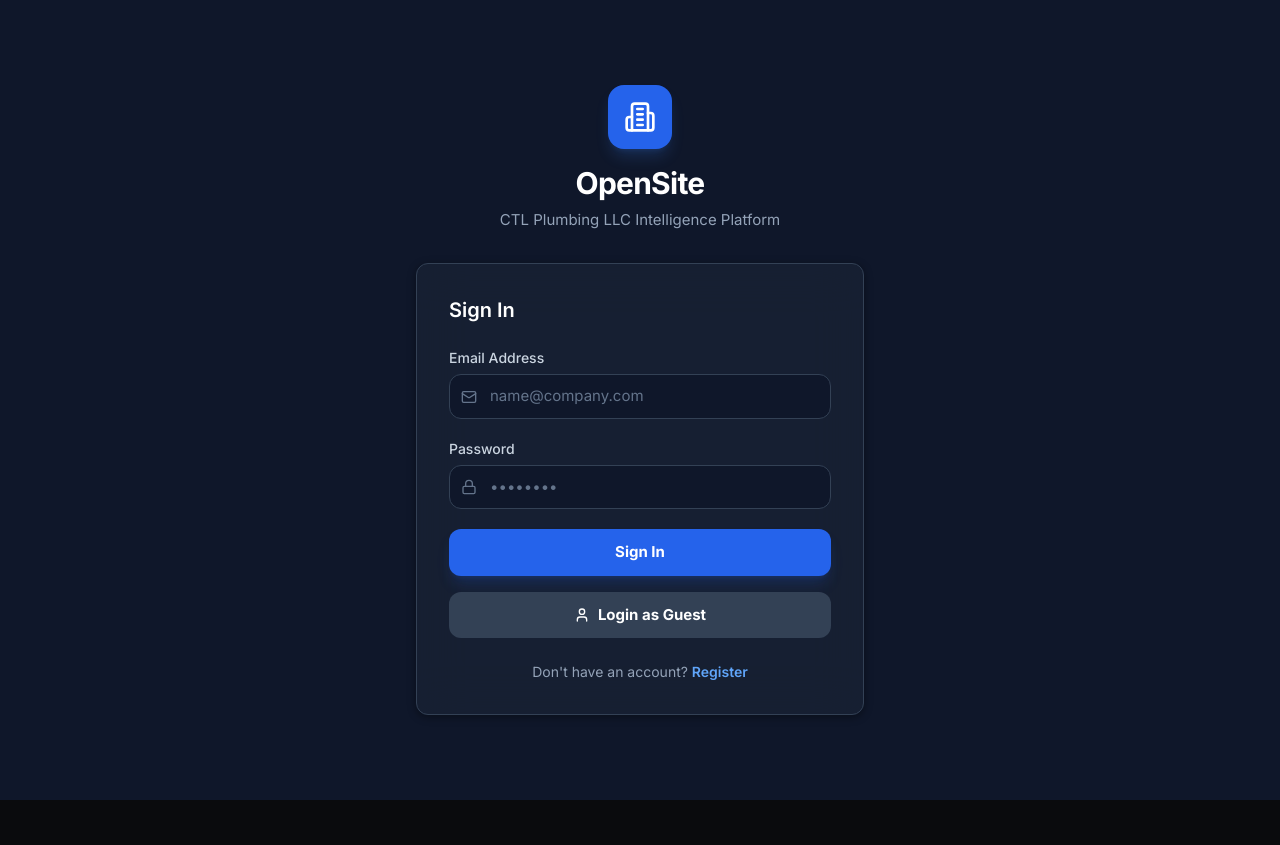
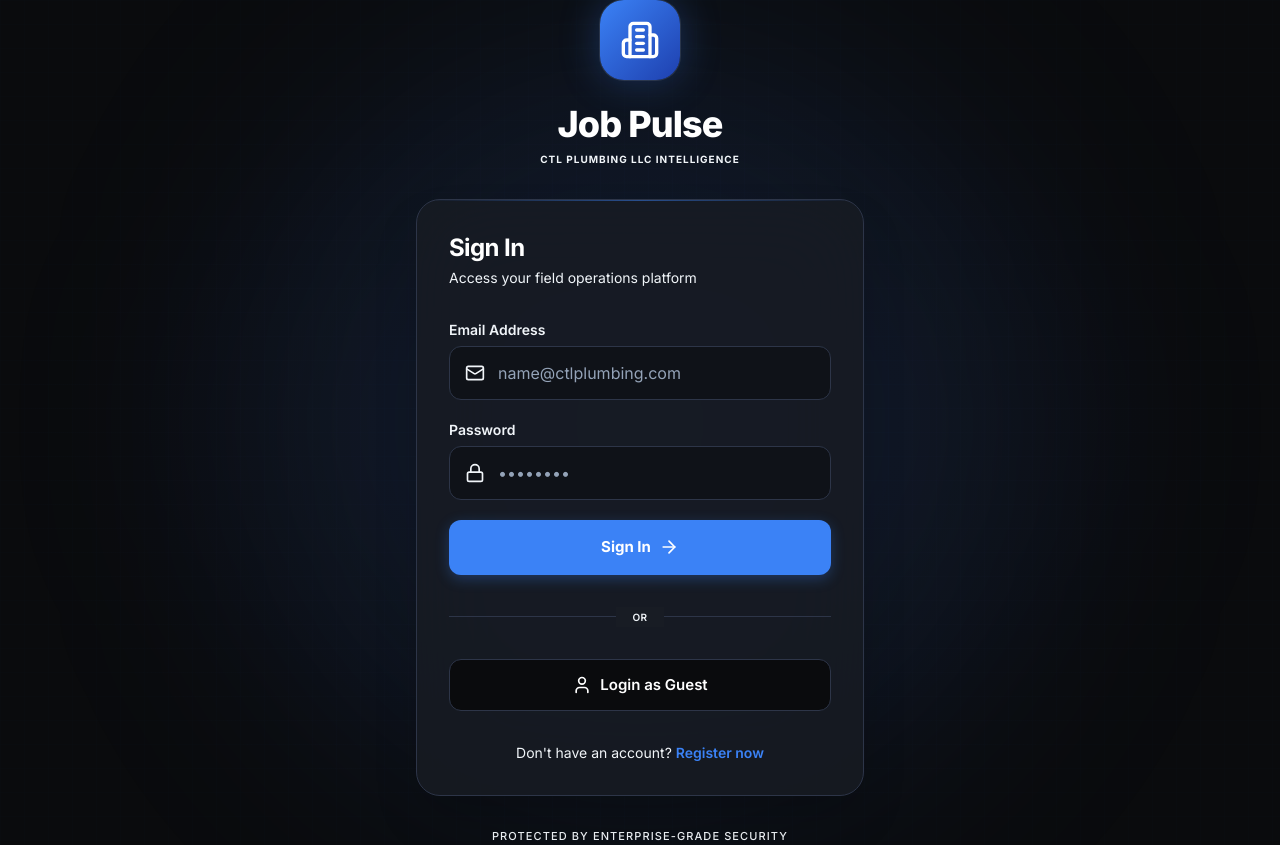
Before and after one commit to djscrew1738/opensite, a React (Vite) app in the folder frontend/: page /login in a window 1280 px wide. Before the commit the page ends 800 px from the top, so only its background shows below. Built offline with nearby package versions, Linux system fonts and the light colour scheme.

Commit message:
feat(ui): redesign Auth page with Dark Forge aesthetics, glassmorphism, and Framer Motion entrance animations

```diff
--- a/frontend/src/pages/Auth.jsx
+++ b/frontend/src/pages/Auth.jsx
@@ -1,8 +1,26 @@
 import React, { useState } from 'react';
 import { useNavigate, Link, useLocation } from 'react-router-dom';
+import { motion } from 'framer-motion';
 import { useAuth } from '../hooks/useAuth';
 import { useToast } from '../hooks/useToast';
-import { Building2, Mail, Lock, User, Loader2, AlertCircle } from 'lucide-react';
+import { Building2, Mail, Lock, User, Loader2, ArrowRight } from 'lucide-react';
+
+const containerVariants = {
+  hidden: { opacity: 0 },
+  visible: {
+    opacity: 1,
+    transition: { staggerChildren: 0.1, delayChildren: 0.1 }
+  }
+};
+
+const itemVariants = {
+  hidden: { y: 20, opacity: 0 },
+  visible: {
+    y: 0,
+    opacity: 1,
+    transition: { type: "spring", stiffness: 300, damping: 24 }
+  }
+};
 
 export function Login() {
   const [email, setEmail] = useState('');
@@ -45,43 +63,66 @@ export function Login() {
   };
 
   return (
-    <div className="min-h-screen flex items-center justify-center bg-gray-900 px-4">
-      <div className="max-w-md w-full">
-        <div className="text-center mb-8">
-          <div className="inline-flex items-center justify-center w-16 h-16 rounded-2xl bg-blue-600 mb-4 shadow-lg shadow-blue-500/20">
-            <Building2 className="w-8 h-8 text-white" />
+    <div className="min-h-screen flex items-center justify-center bg-forge relative overflow-hidden px-4">
+      {/* Background Effects */}
+      <div className="absolute inset-0 bg-blueprint opacity-30 pointer-events-none" />
+      <div className="absolute top-1/2 left-1/2 -translate-x-1/2 -translate-y-1/2 w-[800px] h-[800px] bg-accent-blue/10 rounded-full blur-[120px] pointer-events-none" />
+
+      <motion.div
+        className="max-w-md w-full relative z-10"
+        variants={containerVariants}
+        initial="hidden"
+        animate="visible"
+      >
+        <motion.div variants={itemVariants} className="text-center mb-8">
+          <div className="inline-flex items-center justify-center w-20 h-20 rounded-3xl bg-gradient-to-br from-accent-blue to-blue-800 mb-6 shadow-[0_0_40px_rgba(59,130,246,0.3)] ring-1 ring-white/10 relative group overflow-hidden">
+            <div className="absolute inset-0 bg-white/20 opacity-0 group-hover:opacity-100 transition-opacity" />
+            <Building2 className="w-10 h-10 text-white relative z-10" />
           </div>
-          <h1 className="text-3xl font-bold text-white tracking-tight">OpenSite</h1>
-          <p className="text-gray-400 mt-2">CTL Plumbing LLC Intelligence Platform</p>
+          <h1 className="text-4xl font-display font-black text-white tracking-tight mb-2">
+            Job Pulse
+          </h1>
+          <p className="text-surface-400 font-bold tracking-widest uppercase text-[10px]">
+            CTL Plumbing LLC Intelligence
+          </p>
+        </motion.div>
+
+        <motion.div
+          variants={itemVariants}
+          className="bg-surface-elevated/80 backdrop-blur-2xl border border-border-strong rounded-3xl p-8 shadow-2xl relative overflow-hidden"
+        >
+          {/* Subtle top border glow */}
+          <div className="absolute top-0 left-0 right-0 h-[1px] bg-gradient-to-r from-transparent via-accent-blue/50 to-transparent" />
+
+          <div className="mb-8">
+            <h2 className="text-2xl font-bold text-white tracking-tight">Sign In</h2>
+            <p className="text-surface-400 text-sm mt-1">Access your field operations platform</p>
           </div>
 
-        <div className="card p-8 bg-gray-800/50 border-gray-700 backdrop-blur-xl">
-          <h2 className="text-xl font-semibold text-white mb-6">Sign In</h2>
-
           <form onSubmit={handleSubmit} className="space-y-5">
-            <div>
-              <label className="block text-sm font-medium text-gray-300 mb-1.5">Email Address</label>
-              <div className="relative">
-                <Mail className="absolute left-3 top-1/2 -translate-y-1/2 w-4 h-4 text-gray-500" />
+            <div className="space-y-1.5">
+              <label className="block text-sm font-semibold text-surface-300">Email Address</label>
+              <div className="relative group">
+                <Mail className="absolute left-4 top-1/2 -translate-y-1/2 w-5 h-5 text-surface-500 group-focus-within:text-accent-blue transition-colors" />
                 <input
                   type="email"
                   required
-                  className="w-full pl-10 pr-4 py-2.5 bg-gray-900 border border-gray-700 rounded-xl text-white placeholder-gray-500 focus:outline-none focus:ring-2 focus:ring-blue-500/50 transition-all"
-                  placeholder="name@company.com"
+                  className="w-full pl-12 pr-4 py-3.5 bg-surface-primary/50 border border-border-strong rounded-xl text-white placeholder-surface-500 focus:outline-none focus:border-accent-blue focus:ring-1 focus:ring-accent-blue transition-all text-base"
+                  placeholder="name@ctlplumbing.com"
                   value={email}
                   onChange={(e) => setEmail(e.target.value)}
                 />
               </div>
             </div>
 
-            <div>
-              <label className="block text-sm font-medium text-gray-300 mb-1.5">Password</label>
-              <div className="relative">
-                <Lock className="absolute left-3 top-1/2 -translate-y-1/2 w-4 h-4 text-gray-500" />
+            <div className="space-y-1.5">
+              <label className="block text-sm font-semibold text-surface-300">Password</label>
+              <div className="relative group">
+                <Lock className="absolute left-4 top-1/2 -translate-y-1/2 w-5 h-5 text-surface-500 group-focus-within:text-accent-blue transition-colors" />
                 <input
                   type="password"
                   required
-                  className="w-full pl-10 pr-4 py-2.5 bg-gray-900 border border-gray-700 rounded-xl text-white placeholder-gray-500 focus:outline-none focus:ring-2 focus:ring-blue-500/50 transition-all"
+                  className="w-full pl-12 pr-4 py-3.5 bg-surface-primary/50 border border-border-strong rounded-xl text-white placeholder-surface-500 focus:outline-none focus:border-accent-blue focus:ring-1 focus:ring-accent-blue transition-all text-base"
                   placeholder="••••••••"
                   value={password}
                   onChange={(e) => setPassword(e.target.value)}
@@ -92,34 +133,54 @@ export function Login() {
             <button
               type="submit"
               disabled={isSubmitting}
-              className="w-full py-3 bg-blue-600 hover:bg-blue-500 disabled:opacity-50 text-white font-bold rounded-xl shadow-lg shadow-blue-600/20 transition-all flex items-center justify-center gap-2"
+              className="w-full py-4 bg-accent-blue hover:bg-accent-hover disabled:opacity-50 text-white font-bold rounded-xl shadow-[0_4px_14px_rgba(59,130,246,0.3)] transition-all flex items-center justify-center gap-2 group mt-6 active:scale-[0.98]"
             >
-              {isSubmitting ? <Loader2 className="w-5 h-5 animate-spin" /> : 'Sign In'}
+              {isSubmitting ? (
+                <Loader2 className="w-5 h-5 animate-spin" />
+              ) : (
+                <>
+                  Sign In
+                  <ArrowRight className="w-5 h-5 group-hover:translate-x-1 transition-transform" />
+                </>
+              )}
             </button>
           </form>
 
-          <div className="mt-4">
+          <div className="relative my-8">
+            <div className="absolute inset-0 flex items-center">
+              <div className="w-full border-t border-border-strong" />
+            </div>
+            <div className="relative flex justify-center text-sm">
+              <span className="px-4 bg-surface-elevated text-surface-500 font-semibold uppercase tracking-wider text-[10px]">Or</span>
+            </div>
+          </div>
+
           <button
             type="button"
             onClick={handleGuestLogin}
             disabled={isSubmitting}
-              className="w-full py-3 bg-slate-700 hover:bg-slate-600 disabled:opacity-50 text-white font-bold rounded-xl transition-all flex items-center justify-center gap-2"
+            className="w-full py-3.5 bg-surface-primary hover:bg-surface-card border border-border-strong disabled:opacity-50 text-white font-semibold rounded-xl transition-all flex items-center justify-center gap-2 active:scale-[0.98]"
           >
-              <User className="w-4 h-4" />
+            <User className="w-5 h-5 text-surface-400" />
             Login as Guest
           </button>
-          </div>
 
-          <div className="mt-6 text-center">
-            <p className="text-sm text-gray-400">
+          <div className="mt-8 text-center">
+            <p className="text-sm text-surface-400">
               Don't have an account?{' '}
-              <Link to="/register" className="text-blue-400 hover:text-blue-300 font-semibold">
-                Register
+              <Link to="/register" className="text-accent-blue hover:text-blue-400 font-semibold transition-colors">
+                Register now
               </Link>
             </p>
           </div>
-        </div>
-      </div>
+        </motion.div>
+
+        <motion.div variants={itemVariants} className="mt-8 text-center">
+          <p className="text-[11px] text-surface-500 font-medium tracking-widest uppercase">
+            Protected by enterprise-grade security
+          </p>
+        </motion.div>
+      </motion.div>
     </div>
   );
 }
@@ -150,28 +211,46 @@ export function Register() {
   };
 
   return (
-    <div className="min-h-screen flex items-center justify-center bg-gray-900 px-4">
-      <div className="max-w-md w-full">
-        <div className="text-center mb-8">
-          <div className="inline-flex items-center justify-center w-16 h-16 rounded-2xl bg-blue-600 mb-4 shadow-lg shadow-blue-500/20">
-            <Building2 className="w-8 h-8 text-white" />
+    <div className="min-h-screen flex items-center justify-center bg-forge relative overflow-hidden px-4 py-12">
+      {/* Background Effects */}
+      <div className="absolute inset-0 bg-blueprint opacity-30 pointer-events-none" />
+      <div className="absolute top-1/2 left-1/2 -translate-x-1/2 -translate-y-1/2 w-[800px] h-[800px] bg-accent-blue/10 rounded-full blur-[120px] pointer-events-none" />
+
+      <motion.div
+        className="max-w-md w-full relative z-10"
+        variants={containerVariants}
+        initial="hidden"
+        animate="visible"
+      >
+        <motion.div variants={itemVariants} className="text-center mb-8">
+          <div className="inline-flex items-center justify-center w-16 h-16 rounded-2xl bg-gradient-to-br from-accent-blue to-blue-800 mb-6 shadow-[0_0_40px_rgba(59,130,246,0.3)] ring-1 ring-white/10 relative group overflow-hidden">
+            <div className="absolute inset-0 bg-white/20 opacity-0 group-hover:opacity-100 transition-opacity" />
+            <Building2 className="w-8 h-8 text-white relative z-10" />
           </div>
-          <h1 className="text-3xl font-bold text-white tracking-tight">OpenSite</h1>
-          <p className="text-gray-400 mt-2">Create your account</p>
-        </div>
+          <h1 className="text-3xl font-display font-black text-white tracking-tight mb-2">
+            Create Account
+          </h1>
+          <p className="text-surface-400 font-medium">
+            Join the Job Pulse platform
+          </p>
+        </motion.div>
 
-        <div className="card p-8 bg-gray-800/50 border-gray-700 backdrop-blur-xl">
-          <h2 className="text-xl font-semibold text-white mb-6">Register</h2>
+        <motion.div
+          variants={itemVariants}
+          className="bg-surface-elevated/80 backdrop-blur-2xl border border-border-strong rounded-3xl p-8 shadow-2xl relative overflow-hidden"
+        >
+          {/* Subtle top border glow */}
+          <div className="absolute top-0 left-0 right-0 h-[1px] bg-gradient-to-r from-transparent via-accent-blue/50 to-transparent" />
 
-          <form onSubmit={handleSubmit} className="space-y-5">
-            <div>
-              <label className="block text-sm font-medium text-gray-300 mb-1.5">Full Name</label>
-              <div className="relative">
-                <User className="absolute left-3 top-1/2 -translate-y-1/2 w-4 h-4 text-gray-500" />
+          <form onSubmit={handleSubmit} className="space-y-5 mt-2">
+            <div className="space-y-1.5">
+              <label className="block text-sm font-semibold text-surface-300">Full Name</label>
+              <div className="relative group">
+                <User className="absolute left-4 top-1/2 -translate-y-1/2 w-5 h-5 text-surface-500 group-focus-within:text-accent-blue transition-colors" />
                 <input
                   type="text"
                   required
-                  className="w-full pl-10 pr-4 py-2.5 bg-gray-900 border border-gray-700 rounded-xl text-white placeholder-gray-500 focus:outline-none focus:ring-2 focus:ring-blue-500/50 transition-all"
+                  className="w-full pl-12 pr-4 py-3.5 bg-surface-primary/50 border border-border-strong rounded-xl text-white placeholder-surface-500 focus:outline-none focus:border-accent-blue focus:ring-1 focus:ring-accent-blue transition-all text-base"
                   placeholder="John Doe"
                   value={username}
                   onChange={(e) => setUsername(e.target.value)}
@@ -179,30 +258,30 @@ export function Register() {
               </div>
             </div>
 
-            <div>
-              <label className="block text-sm font-medium text-gray-300 mb-1.5">Email Address</label>
-              <div className="relative">
-                <Mail className="absolute left-3 top-1/2 -translate-y-1/2 w-4 h-4 text-gray-500" />
+            <div className="space-y-1.5">
+              <label className="block text-sm font-semibold text-surface-300">Email Address</label>
+              <div className="relative group">
+                <Mail className="absolute left-4 top-1/2 -translate-y-1/2 w-5 h-5 text-surface-500 group-focus-within:text-accent-blue transition-colors" />
                 <input
                   type="email"
                   required
-                  className="w-full pl-10 pr-4 py-2.5 bg-gray-900 border border-gray-700 rounded-xl text-white placeholder-gray-500 focus:outline-none focus:ring-2 focus:ring-blue-500/50 transition-all"
-                  placeholder="name@company.com"
+                  className="w-full pl-12 pr-4 py-3.5 bg-surface-primary/50 border border-border-strong rounded-xl text-white placeholder-surface-500 focus:outline-none focus:border-accent-blue focus:ring-1 focus:ring-accent-blue transition-all text-base"
+                  placeholder="name@ctlplumbing.com"
                   value={email}
                   onChange={(e) => setEmail(e.target.value)}
                 />
               </div>
             </div>
 
-            <div>
-              <label className="block text-sm font-medium text-gray-300 mb-1.5">Password</label>
-              <div className="relative">
-                <Lock className="absolute left-3 top-1/2 -translate-y-1/2 w-4 h-4 text-gray-500" />
+            <div className="space-y-1.5">
+              <label className="block text-sm font-semibold text-surface-300">Password</label>
+              <div className="relative group">
+                <Lock className="absolute left-4 top-1/2 -translate-y-1/2 w-5 h-5 text-surface-500 group-focus-within:text-accent-blue transition-colors" />
                 <input
                   type="password"
                   required
                   minLength={6}
-                  className="w-full pl-10 pr-4 py-2.5 bg-gray-900 border border-gray-700 rounded-xl text-white placeholder-gray-500 focus:outline-none focus:ring-2 focus:ring-blue-500/50 transition-all"
+                  className="w-full pl-12 pr-4 py-3.5 bg-surface-primary/50 border border-border-strong rounded-xl text-white placeholder-surface-500 focus:outline-none focus:border-accent-blue focus:ring-1 focus:ring-accent-blue transition-all text-base"
                   placeholder="•••••••• (min 6 chars)"
                   value={password}
                   onChange={(e) => setPassword(e.target.value)}
@@ -213,22 +292,29 @@ export function Register() {
             <button
               type="submit"
               disabled={isSubmitting}
-              className="w-full py-3 bg-blue-600 hover:bg-blue-500 disabled:opacity-50 text-white font-bold rounded-xl shadow-lg shadow-blue-600/20 transition-all flex items-center justify-center gap-2"
+              className="w-full py-4 bg-accent-blue hover:bg-accent-hover disabled:opacity-50 text-white font-bold rounded-xl shadow-[0_4px_14px_rgba(59,130,246,0.3)] transition-all flex items-center justify-center gap-2 group mt-8 active:scale-[0.98]"
             >
-              {isSubmitting ? <Loader2 className="w-5 h-5 animate-spin" /> : 'Create Account'}
+              {isSubmitting ? (
+                <Loader2 className="w-5 h-5 animate-spin" />
+              ) : (
+                <>
+                  Create Account
+                  <ArrowRight className="w-5 h-5 group-hover:translate-x-1 transition-transform" />
+                </>
+              )}
             </button>
           </form>
 
-          <div className="mt-6 text-center">
-            <p className="text-sm text-gray-400">
+          <div className="mt-8 text-center">
+            <p className="text-sm text-surface-400">
               Already have an account?{' '}
-              <Link to="/login" className="text-blue-400 hover:text-blue-300 font-semibold">
+              <Link to="/login" className="text-accent-blue hover:text-blue-400 font-semibold transition-colors">
                 Sign In
               </Link>
             </p>
           </div>
-        </div>
-      </div>
+        </motion.div>
+      </motion.div>
     </div>
   );
 }
```
Lines whose indentation alone changed are shown as unchanged.
